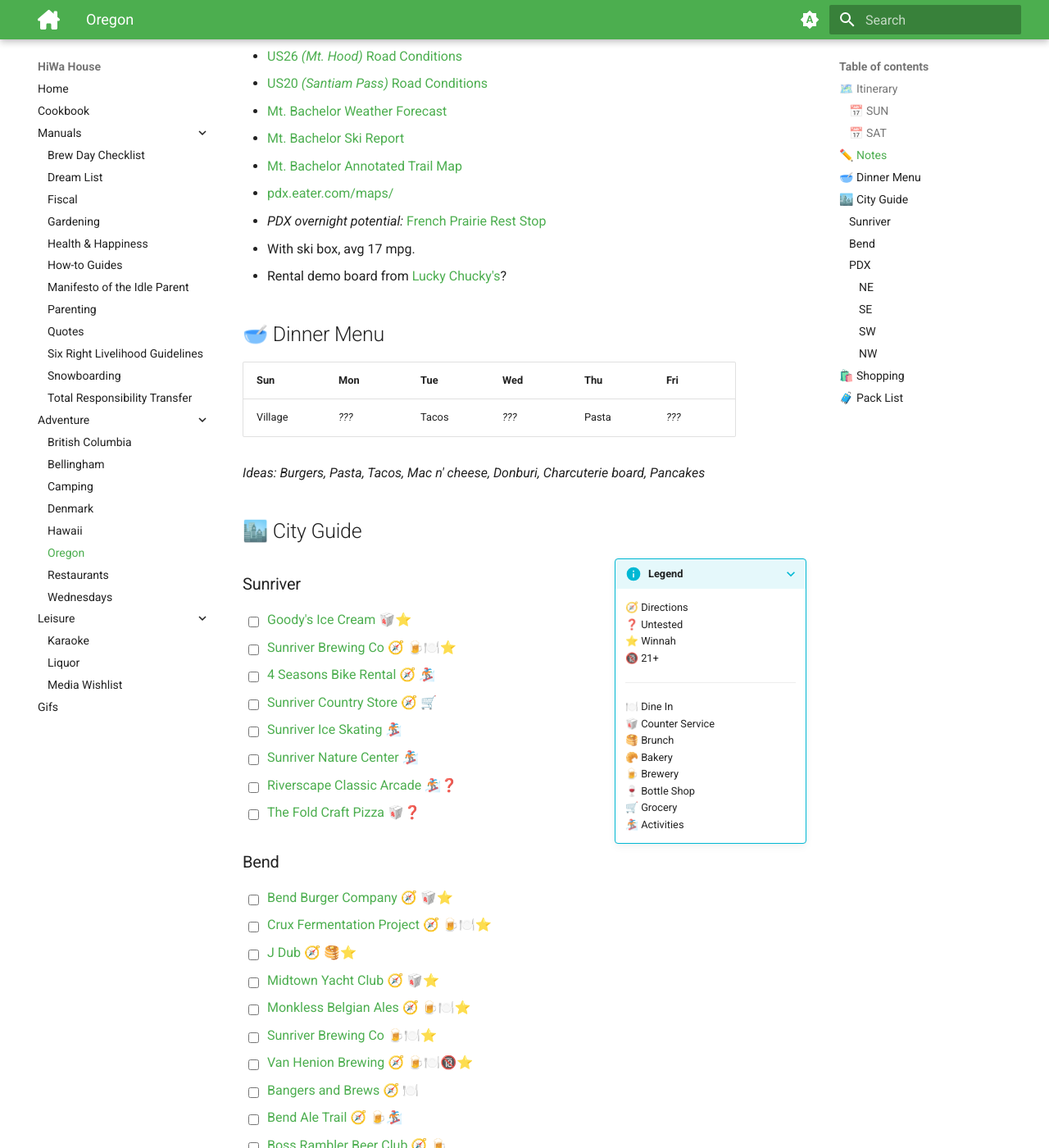
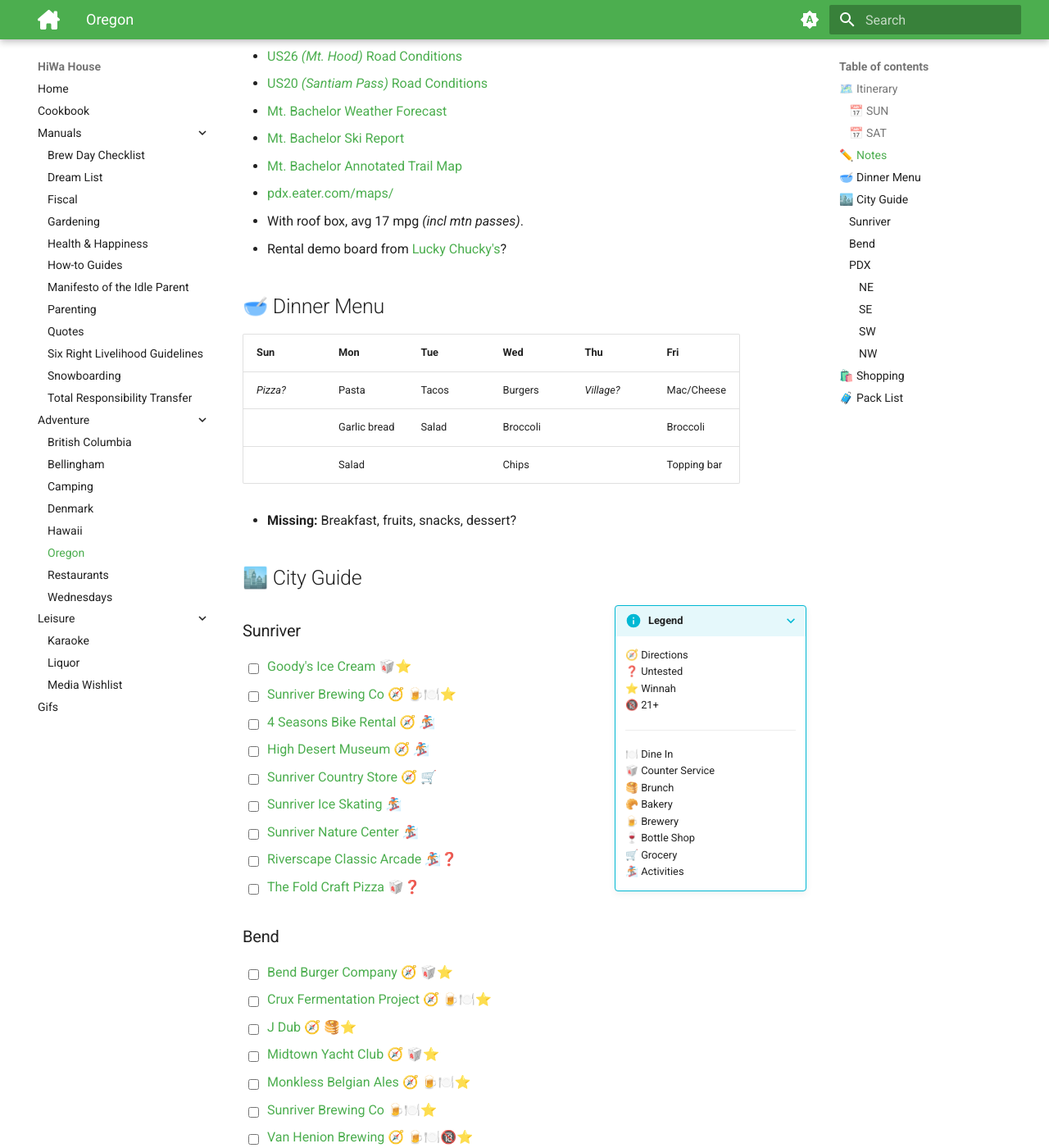
Before and after one commit to hiwa-house/teletraan, an MkDocs documentation site: the page built from docs/adventure/oregon.md, in a window 1280 px wide and 1400 px high, scrolled down 934 px. Shown: the whole window at 82% size. Built offline with MkDocs 1.6.1 and Material for MkDocs 9.7.7, drawn with Linux system fonts in a browser that asks for light colours; comment, search, counter and statistics services are not loaded; some of the changed text lies outside the part shown.

Commit message:
Update oregon.md

```diff
--- a/docs/adventure/oregon.md
+++ b/docs/adventure/oregon.md
@@ -37,17 +37,21 @@
 * [Mt. Bachelor Ski Report](https://www.mtbachelor.com/the-mountain/mountain-report)
 * [Mt. Bachelor Annotated Trail Map](https://i.redd.it/2t32xx096kv11.png)
 * https://pdx.eater.com/maps/
-* *PDX overnight potential:* [French Prairie Rest Stop](https://maps.apple.com/?daddr=French+Prairie+Rest+Area+-+Northbound)
-* With ski box, avg 17 mpg.
+* With roof box, avg 17 mpg *(incl mtn passes)*.
 * Rental demo board from [Lucky Chucky's](https://www.4sro.com/lucky-chuckys-snowboards/#snowboard-rental)?
 
 ## 🥣 Dinner Menu
 
-|	**Sun**	|	**Mon**	|	**Tue**	|	**Wed**	|	**Thu**	|	**Fri**	|
-|	-------	|	-------	|	-------	|	-------	|	-------	|	-------	|
-|	Village	|	*???*  	|	Tacos 	|	*???*	|	Pasta	|	*???* 	|
+|	**Sun** 	|	**Mon**     	|	**Tue**	|	**Wed** 	|	**Thu** 	|	**Fri** 	|
+|	--------	|	------------	|	-------	|	--------	|	--------	|	------- 	|
+|	*Pizza?*	|	Pasta       	|	Tacos 	|	Burgers 	|	*Village?*	|	Mac/Cheese	|
+|	        	|	Garlic bread	|	Salad	|	Broccoli	|	        	|	Broccoli	|
+|	        	|	Salad       	|	    	|	Chips   	|	        	|	Topping bar	|
 
-*Ideas: Burgers, Pasta, Tacos, Mac n' cheese, Donburi, Charcuterie board, Pancakes*
+* **Missing:** Breakfast, fruits, snacks, dessert?
+<!--
+* **Menu Ideas:** Burgers, Pasta, Tacos, Mac n' cheese, Donburi, Charcuterie board, Pancakes
+-->
 
 ## 🏙️ City Guide
 
@@ -70,6 +74,7 @@
 - [ ] [Goody's Ice Cream](https://goodysofbend.com/pages/sunriver) 🥡⭐
 - [ ] [Sunriver Brewing Co](https://www.sunriverbrewingcompany.com/pubs/) [🧭](https://maps.apple.com/?daddr=Sunriver+Brewing+Co.+-+Sunriver+Pub,+Beaver+Drive,+Sunriver,+OR) 🍺🍽️⭐
 - [ ] [4 Seasons Bike Rental](https://www.4sro.com/bike-shop/#bike-rental) [🧭](https://maps.apple.com/?daddr=2+Country+Mall,+57195+Beaver+Dr+D,+Sunriver,+OR+97707) 🏂
+- [ ] [High Desert Museum](https://highdesertmuseum.org/) [🧭](https://maps.apple.com/?daddr=High+Desert+Museum,+59800+S+Hwy+97,+Bend,+OR+97702) 🏂
 - [ ] [Sunriver Country Store](https://www.sunrivergrocerystores.com/) [🧭](https://maps.apple.com/?daddr=Sunriver+Country+Store,+57100+Beaver+Dr,+Bend,+OR+97707) 🛒
 - [ ] [Sunriver Ice Skating](https://www.sunrivervillagefun.com/sunriver-ice-skating/) 🏂
 - [ ] [Sunriver Nature Center](https://snco.org/hours-admission/) 🏂
@@ -137,7 +143,7 @@
 
 ## 🛍️ Shopping
 
-* Tactics Bend [🧭](http://maps.apple.com/?daddr=Tactics,+Northwest+Wall+Street,+Bend,+OR)
+* Tactics - *Bend* [🧭](http://maps.apple.com/?daddr=Tactics,+Northwest+Wall+Street,+Bend,+OR)
 	- [ ] https://tactics.com/salomon/dancehaul-snowboard
 * Apple
 	- [ ] https://apple.com/shop/buy-mac/macbook-air/13-inch
@@ -247,26 +256,29 @@
 - [ ]	pants, x1
 - [ ]	wool socks, x3
 ---
-- [ ]	chili crisp
 - [ ]	pasta sauce
-- [ ]	ube pancake mix
 - [ ]	butter, x2
 - [ ]	garlic powder
 - [ ]	garlic
-- [ ]	beer snacks
-- [ ]	cheese powder
-- [ ]	clif bar, x8
+- [ ]	taco sauce
+- [ ]	ketchup/mustard/mayo
+- [ ]	evaporated milk
+- [ ]	cheddar cheese, marked
+- [ ]	kimchi
 - [ ]	granola
 - [ ]	honey nut cheerios
 - [ ]	kefir
 - [ ]	blackberry syrup
+- [ ]	ube pancake mix
+- [ ]	beer snacks
+- [ ]	chili crisp
+- [ ]	cheese powder
+- [ ]	clif bar, x8
 - [ ]	marshmallows
 - [ ]	hot cocoa
 - [ ]	green tea
 - [ ]	instant coffee
 - [ ]	old beer
-- [ ]	fiber
-- [ ]	vitamins
 ---
 - [ ]	USPS hold mail
 - [ ]	Meal prep
```
Also changed, not shown: other parts of docs/adventure/oregon.md (+8 -4 lines).
